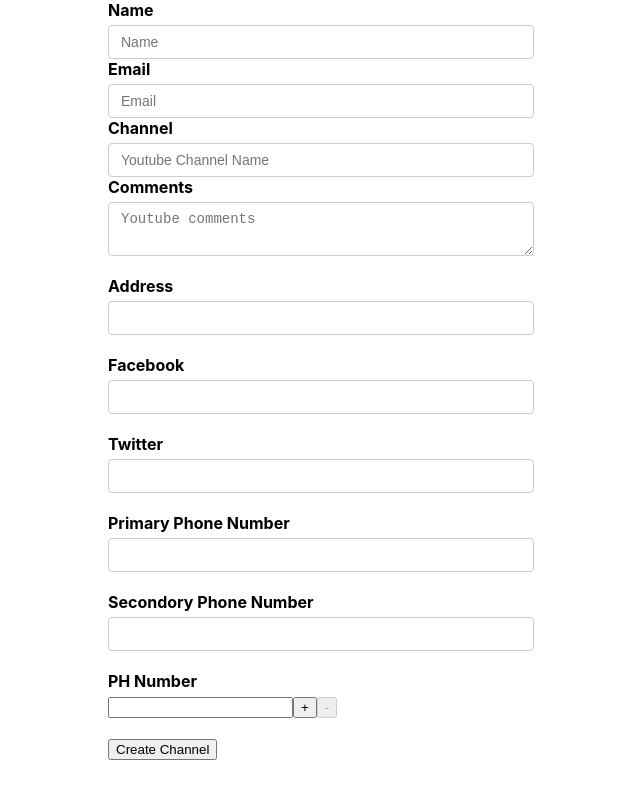
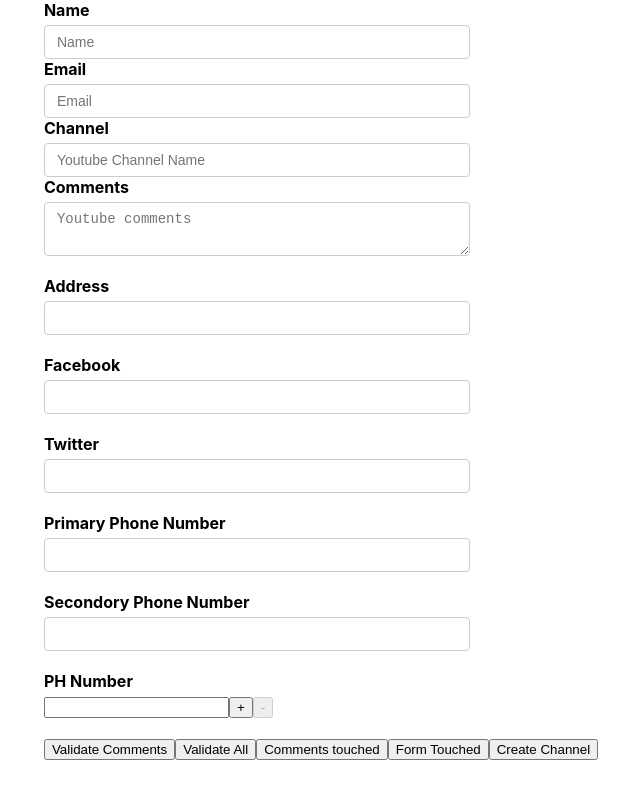
Before and after one commit to ravikirana32/React-formik, a React (Create React App) app: page / in a window 1280 px wide. Shown: the whole page, without its empty margins (319-959 px from the left). Built offline with nearby package versions, Linux system fonts and the light colour scheme.

Commit message:
Manually trigering validations

```diff
--- a/src/Components/YoutubeForm.js
+++ b/src/Components/YoutubeForm.js
@@ -61,6 +61,10 @@
                 //validateOnChange={false}  //stops the validation check on Change of any field
                 //validateOnMount={false}  //stops the validation check on Field mount
             >
+                {
+                    formik=>{
+                        console.log("Formik ",formik);
+                        return(
                             <Form>
                                 <label htmlFor="name">Name</label>
                                 <Field
@@ -161,8 +165,21 @@
                                             }}
                                     </FieldArray>
                                 </div>
+                                <button type="button" onClick={()=>{formik.validateField('comments')}}>Validate Comments</button>
+                                <button type="button" onClick={()=>{formik.validateForm()}}>Validate All</button>
+                                <button type="button" onClick={()=>{formik.setFieldTouched('comments')}}> Comments touched</button>
+                                <button type="button" onClick={()=>{formik.setTouched({
+                                    name:true,
+                                    email:true,
+                                    channel:true,
+                                    comments:true
+                                })}}>Form Touched</button>
                                 <button type="submit">Create Channel</button>
                             </Form>
+
+                        )
+                    }
+                }
                 </Formik>
         </div>
     )
```
Lines whose indentation alone changed are shown as unchanged.
